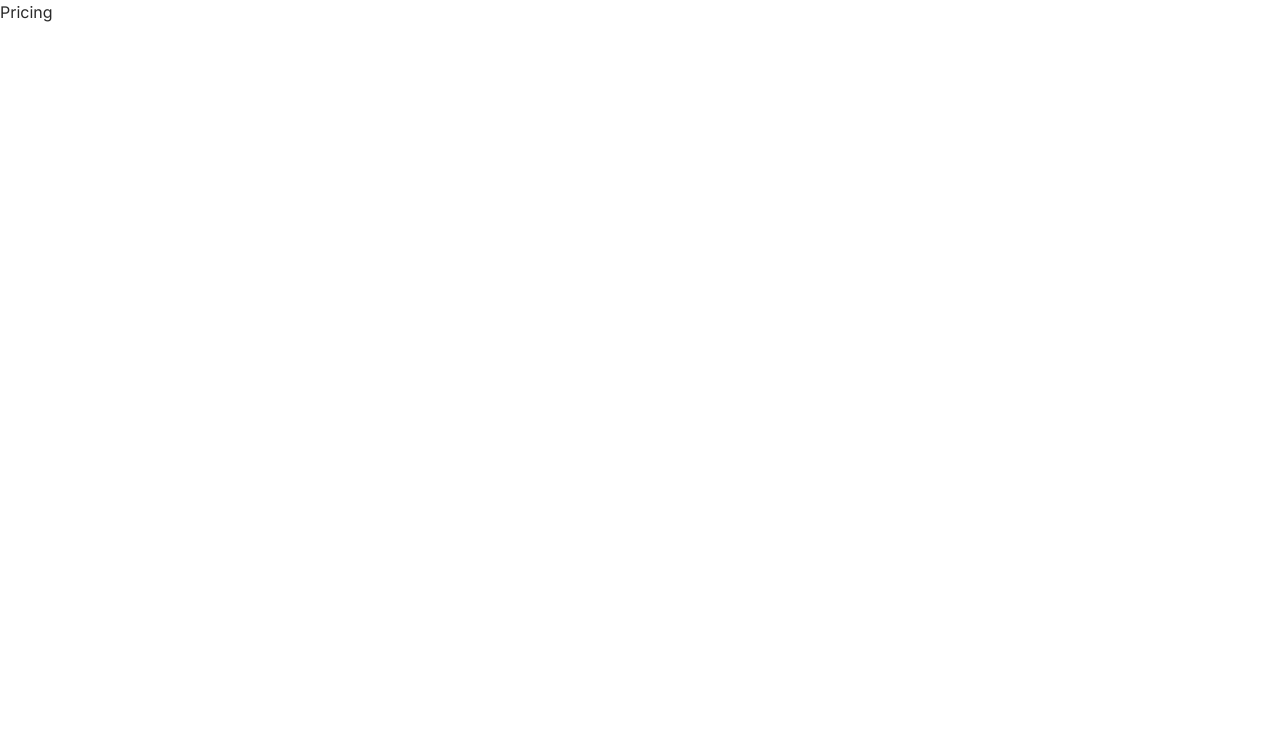
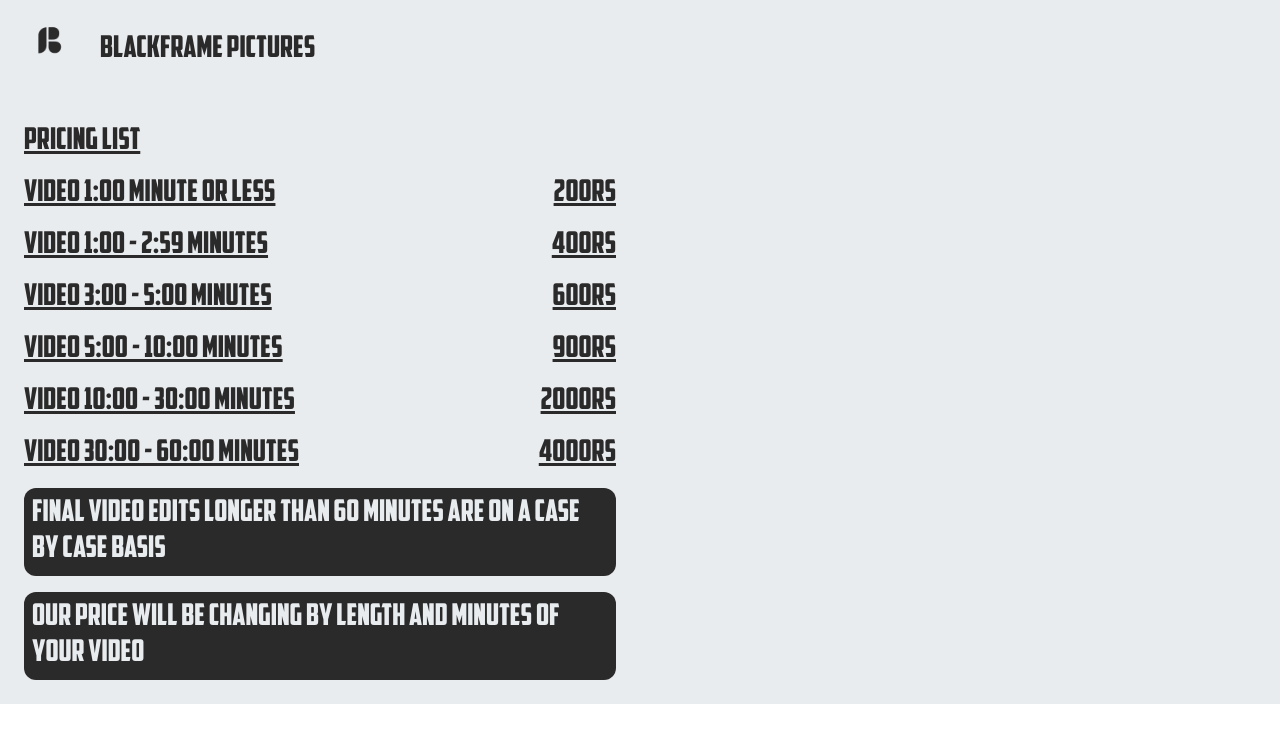
Before and after one commit to Vishnu648/blackFrame-Multi-page, a Next.js app: page /pricing in a window 1280 px wide. Shown: the top 742 px of the page. Built offline with nearby package versions, Linux system fonts and the light colour scheme.

Commit message:
pricing added

```diff
--- a/app/pricing/page.tsx
+++ b/app/pricing/page.tsx
@@ -1,8 +1,62 @@
+import React from "react";
 
 export default function page() {
   return (
-    <div>
-      Pricing
+    <div className="flex flex-col text-[#2a2a2a] bg-[#e9ecef] w-full">
+      <div className="w-full md:w-[50vw]">
+      <div className="flex items-center ">
+      <img
+        src="/onlyLogo.png"
+        alt="Logo"
+        width={100}
+        className=" flex items-center justify-center text-left"
+      />
+
+      <h1 style={{ fontFamily: "myCustomFont" }} className="text-3xl">
+        BLACKFRAME PICTURES
+      </h1>
+      </div>
+
+      <div className="flex flex-col gap-4 text-2xl md:text-3xl p-6" style={{fontFamily:'myCustomFont'}}>
+        <h2 className="underline">PRICING LIST</h2>
+        <div className="flex justify-between underline">
+          <h2>VIDEO 1:00 MINUTE OR LESS</h2>
+          <h2>200RS</h2>
+        </div>
+        <div className="flex justify-between underline">
+          <h2>VIDEO 1:00 - 2:59 MINUTES</h2>
+          <h2>400RS</h2>
+        </div>
+        <div className="flex justify-between underline">
+          <h2>VIDEO 3:00 - 5:00 MINUTES</h2>
+          <h2>600RS</h2>
+        </div>
+        <div className="flex justify-between underline">
+          <h2>VIDEO 5:00 - 10:00 MINUTES</h2>
+          <h2>900RS</h2>
+        </div>
+        <div className="flex justify-between underline">
+          <h2>VIDEO 10:00 - 30:00 MINUTES</h2>
+          <h2>2000RS</h2>
+        </div>
+        <div className="flex justify-between underline">
+          <h2>VIDEO 30:00 - 60:00 MINUTES</h2>
+          <h2>4000RS</h2>
+        </div>
+
+        <div className="p-2 rounded-xl bg-[#2a2a2a] text-[#e9ecef]">
+          FINAL VIDEO EDITS LONGER THAN 60 MINUTES ARE ON A CASE BY CASE BASIS
+        </div>
+
+        <div className="p-2 rounded-xl bg-[#2a2a2a] text-[#e9ecef]">
+          OUR PRICE WILL BE CHANGING BY LENGTH AND MINUTES OF YOUR VIDEO
+        </div>
+
+      </div>
+
+
+
+      </div>
     </div>
-  )
+  );
 }
--- a/components/LogoAnimation.tsx
+++ b/components/LogoAnimation.tsx
@@ -24,7 +24,7 @@
             <div
               key={i}
               className="bg-gray-600 rounded-xl"
-              style={{ aspectRatio: "16/9" }}
+              style={{ aspectRatio: "16/9",objectFit:'contain' }}
             >
             <AnimationVideos anim={anim}/>
             </div>
```
